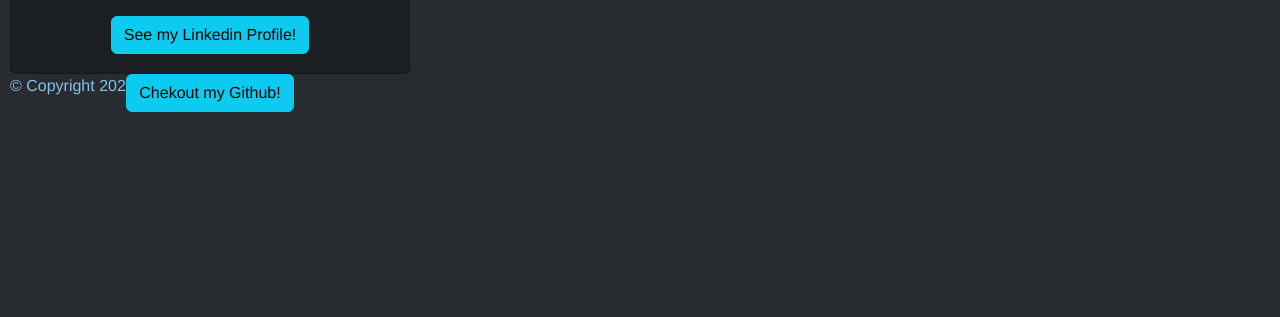
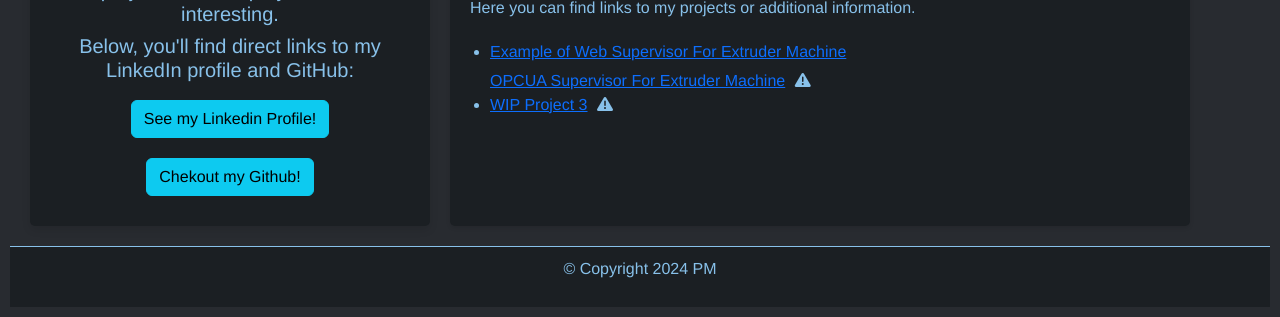
Before and after one commit to pm83dev/Portfolio_WebCV, a plain HTML site: page index.html in a window 1280 px wide. Shown: the part 716-1033 px from the top of the page. Before the commit the page ends 854 px from the top, so only its background shows below. Drawn offline with Linux system fonts and the light colour scheme.

Commit message:
update main

```diff
--- a/css/master.css
+++ b/css/master.css
@@ -1,44 +1,100 @@
-
 body {
-    background-color: #282b30 !important;
-    color:#88c1ea !important;
-    width: 100%;
-    height: 100vh;
-    margin: auto;
+    background-color: #282b30;
+    color: #88c1ea;
+    margin: 0;
     padding: 10px;
-
+    font-family: 'Franklin Gothic Medium', 'Arial Narrow', Arial, sans-serif;
+    display: flex;
+    flex-direction: column;
+    min-height: 100vh;
 }
 
-h1,h2{
-    font-family: 'korataki';
-    font-size: large;
+.content-wrapper {
+    display: flex;
+    max-width: 1200px; /* Larghezza massima del contenitore principale */
+    /*margin: auto; /* Centra il contenuto orizzontalmente */
+    padding: 20px;
 }
 
-p{
-    font-family: 'Franklin Gothic Medium', 'Arial Narrow', Arial, sans-serif;
+.custom-card {
+    background-color: #1b1f23;
+    color: #88c1ea;
+    width: 100%;
+    max-width: 400px;
+    padding: 20px;
+    text-align: center;
+    border-radius: 5px;
+    box-shadow: 0 4px 8px rgba(0, 0, 0, 0.1);
+    margin-right: 20px; /* Spazio tra la card e i container a destra */
 }
 
-.custom-card{
-    font-family: 'Franklin Gothic Medium', 'Arial Narrow', Arial, sans-serif;
-    background-color: #1b1f23;
-    width: auto;
-    color:#88c1ea;
-    width: 400px;
-    height: 100%;
-    text-align: center;
-    align-content: center;
-}
-
-.profile_pic{
+.profile_pic {
     width: 150px;
     height: 150px;
     margin: auto;
+    display: block;
+    border-radius: 50%;
 }
 
-.btn-linkedin{
+.btn-linkedin,
+.btn-github {
     margin: 10px;
 }
 
-.btn-github{
-    margin: 10px;
+.container-wrapper {
+    flex: 1;
+    display: flex;
+    flex-direction: column;
+    gap: 20px;
 }
+
+.container {
+    flex: 1;
+    padding: 20px;
+    background-color: #1b1f23;
+    border-radius: 5px;
+    box-shadow: 0 2px 4px rgba(0, 0, 0, 0.1);
+    width:100%;
+}
+
+.container h2 {
+    margin-bottom: 10px;
+}
+
+.container p {
+    margin-bottom: 20px;
+}
+
+.container ul {
+    padding-left: 20px;
+}
+
+.container li {
+    margin-bottom: 5px;
+}
+
+.container i {
+    margin-left: 5px;
+}
+
+footer {
+    text-align: center;
+    padding: 10px;
+    background-color: #1b1f23;
+    color: #88c1ea;
+    width: 100%;
+    border-top: 1px solid #88c1ea;
+}
+
+@media (max-width: 768px) {
+    .content-wrapper {
+        flex-direction: column; /* Stack i contenuti uno sopra l'altro su schermi stretti */
+        align-items: center; /* Centra i contenuti verticalmente */
+    }
+    .custom-card {
+        max-width: 100%; /* Occupa tutta la larghezza disponibile su schermi stretti */
+        margin-right: 0; /* Rimuove lo spazio tra la card e i container su schermi stretti */
+        margin-bottom: 20px; /* Aggiunge spazio tra la card e i container impilati */
+    }
+
+}
--- a/index.html
+++ b/index.html
@@ -1,33 +1,72 @@
-<!doctype html>
+<!DOCTYPE html>
 <html lang="en">
 
 <head>
-  <link rel="icon">
     <meta charset="UTF-8">
-  <meta http-equiv="Pragma" content="no-cache">
-  <meta http-equiv="Expires" content="-1">
-  <meta http-equiv="CACHE-CONTROL" content="NO-CACHE">
+    <meta http-equiv="X-UA-Compatible" content="IE=edge">
+    <meta name="viewport" content="width=device-width, initial-scale=1.0">
+    <title>Paolo - Software Developer</title>
     <!-- CSS Stylesheets -->
     <link rel="stylesheet" href="bootstrap/dist/css/bootstrap.min.css">
     <link rel="stylesheet" href="css/master.css">
-  <title>Paolo - Software Developer</title>
+    <link rel="stylesheet" href="https://cdnjs.cloudflare.com/ajax/libs/font-awesome/6.0.0-beta3/css/all.min.css">
 </head>
 
 <body>
+    <div class="content-wrapper">
 
-<div class="card custom-card">
+        <div class="custom-card">
             <img class="card-img-top profile_pic" src="./images/profile_pic.png" alt="ProPic">
             <div class="card-body">
                 <h1 class="card-title">Paolo Miccoli</h1>
                 <h2 class="card-text">Software Developer</h2>
                 <h5>Hello everyone, nice to meet you!</h5>
-        <h5>My name is Paolo, and I have a strong passion for programming and the world of development. Starting my career as a PLC developer, I've always strived to expand my coding skills. Currently, I'm involved in various exciting projects focused on the OPC UA protocol, enabling PLC variables to be accessed via the web using MQTT. These applications are developed using .NET, C#, Javascript and React. This allows monitoring of machines from anywhere!</h5>
-        <h5>I'm constantly curious about emerging technologies and new features. On this page, you can explore the ongoing projects that I hope you'll find interesting.</h5>
+                <h5>My name is Paolo, and I have a strong passion for programming and the world of development. Starting
+                    my career as a PLC developer, I've always strived to expand my coding skills. Currently, I'm involved
+                    in various exciting projects focused on the OPC UA protocol, enabling PLC variables to be accessed via
+                    the web using MQTT. These applications are developed using .NET, C#, Javascript and React. This allows
+                    monitoring of machines from anywhere!</h5>
+                <h5>I'm constantly curious about emerging technologies and new features. On this page, you can explore the
+                    ongoing projects that I hope you'll find interesting.</h5>
                 <h5>Below, you'll find direct links to my LinkedIn profile and GitHub:</h5>
-        <div><a href="https://www.linkedin.com/in/paolo-m-5a665884/" class="btn btn-info btn-linkedin">See my Linkedin Profile!</a></div>
+                <div><a href="https://www.linkedin.com/in/paolo-m-5a665884/" class="btn btn-info btn-linkedin"
+                        target="_blank">See my Linkedin Profile!</a></div>
+                <div><a href="https://github.com/pm83dev/" class="btn btn-info btn-github" target="_blank">Chekout my
+                        Github!</a></div>
+            </div>
+        </div>
 
-        <div><a href="https://github.com/pm83dev/" class="btn btn-info btn-github">Chekout my Github!</a></div>
+        <div class="container-wrapper">
+            <div class="container container-1">
+                <h2>Experience</h2>
+                <p>I have extensive experience in developing automation applications and overseeing worldwide commissioning for industrial machinery. Over the years, I have participated in numerous courses and webinars aimed at enhancing my proficiency in advanced software development. Some of the certifications I have acquired include:</p>
+                <ul>Microsoft:
+                    <li>Foundational C# with Microsoft</li>
+                </ul>
+                <ul>Programming Hub
+                    <li>C# Development Course</li>
+                    <li>SQL and Database Course</li>
+                    <li>Advanced JavaScript Development Course</li>
+                    <li>Advanced Python Development Course</li>
+                    <li>Electron.js Development Course</li>
+                    <li>Node.js Development Course</li>
+                    <li>React.js Development Course</li>
+                    <li>Git Certification Course</li>
+                    <li>Bootstrap Framework Development Course</li>
+                    <li>Typescript Development Course</li>
+                </ul>
+            </div>
 
+            <div class="container container-2">
+                <h2>My Projects</h2>
+                <p>Here you can find links to my projects or additional information.</p>
+                <ul>
+                    <li><a href="https://web-react-app-eight.vercel.app/" target="_blank">Example of Web Supervisor For Extruder Machine</a></li>
+                    <a href="#" onclick="showImage('/images/supervisor_screen_1.png')">OPCUA Supervisor For Extruder Machine</a>
+            <i class="fas fa-exclamation-triangle"></i>
+                    <li><a href="#">WIP Project 3</a> <i class="fas fa-exclamation-triangle"></i> </li>
+                </ul>
+            </div>
         </div>
 
     </div>
--- a/js/main.js
+++ b/js/main.js
@@ -0,0 +1,9 @@
+function showImage(imageUrl) {
+    var imageContainer = document.getElementById('image-container');
+    var img = document.createElement('img');
+    img.src = imageUrl;
+    img.alt = 'Immagine del progetto'; // Sostituisci con una descrizione appropriata
+    img.style.maxWidth = '100%'; // Esempio: larghezza massima al 100% del contenitore
+    imageContainer.innerHTML = ''; // Pulisce il contenitore prima di aggiungere l'immagine
+    imageContainer.appendChild(img);
+}
```
Also changed, not shown: images/supervisor_screen_1.png (added), images/supervisor_screen_2.png (added), images/supervisor_screen_3.png (added). Lines whose indentation alone changed are shown as unchanged.
